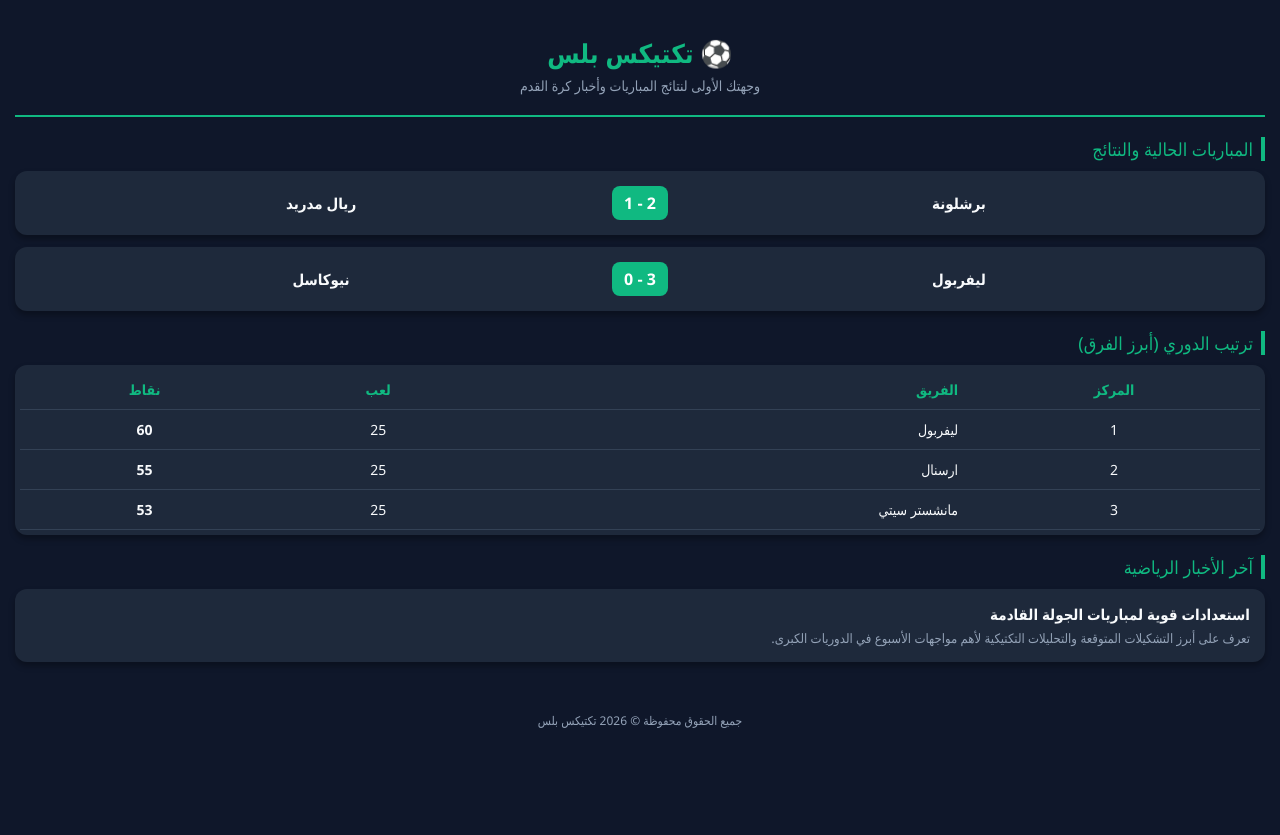
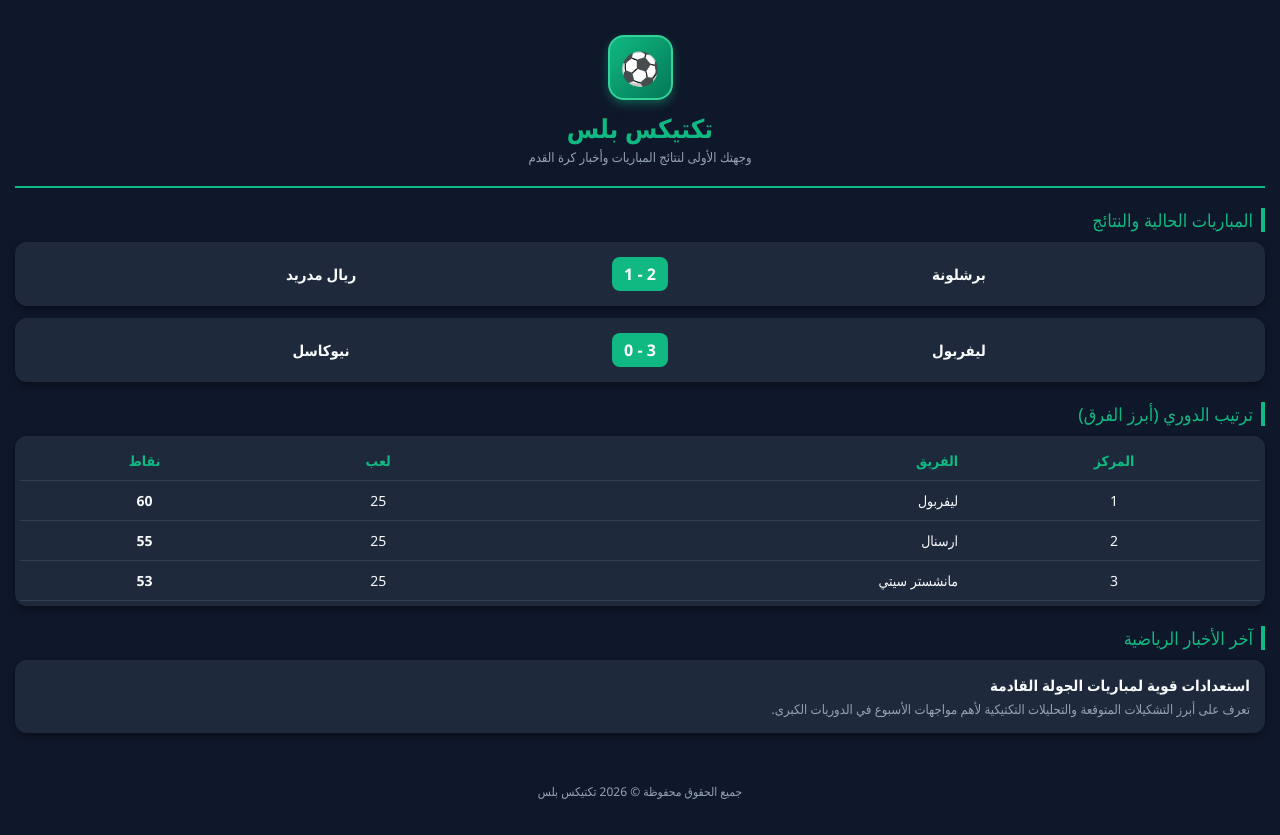
Before and after one commit to t41869453-wq/Tactics-Plus-, a plain HTML site: page index.html in a window 1280 px wide. Before the commit the page ends 800 px from the top, so only its background shows below. Drawn offline with Linux system fonts and the light colour scheme.

Commit message:
Update index.html

```diff
--- a/index.html
+++ b/index.html
@@ -28,15 +28,31 @@
             padding: 20px 0;
             border-bottom: 2px solid var(--primary-color);
             margin-bottom: 20px;
+            display: flex;
+            flex-direction: column;
+            align-items: center;
+            gap: 10px;
+        }
+        .app-logo {
+            width: 65px;
+            height: 65px;
+            background: linear-gradient(135deg, #10b981, #047857);
+            border-radius: 16px;
+            display: flex;
+            align-items: center;
+            justify-content: center;
+            font-size: 32px;
+            box-shadow: 0 4px 10px rgba(16, 185, 129, 0.4);
+            border: 2px solid #34d399;
         }
         header h1 {
             color: var(--primary-color);
             font-size: 26px;
-            margin-bottom: 5px;
+            margin-bottom: 2px;
         }
         header p {
             color: var(--text-secondary);
-            font-size: 14px;
+            font-size: 13px;
         }
         .section-title {
             font-size: 18px;
@@ -71,7 +87,6 @@
             font-weight: bold;
             font-size: 16px;
         }
-        /* تصميم جدول الترتيب */
         table {
             width: 100%;
             border-collapse: collapse;
@@ -86,11 +101,7 @@
             color: var(--primary-color);
             font-weight: bold;
         }
-        td:nth-child(2) {
-            text-align: right;
-            padding-right: 10px;
-        }
-        th:nth-child(2) {
+        td:nth-child(2), th:nth-child(2) {
             text-align: right;
             padding-right: 10px;
         }
@@ -115,8 +126,11 @@
 <body>
 
     <header>
-        <h1>⚽ تكتيكس بلس</h1>
-        <p>وجهتك الأولى لنتائج المباريات وأخبار كرة القدم</p>
+        <div class="app-logo">⚽</div>
+        <div>
+            <h1>تكتيكس بلس</h1>
+            <p>وجهتك الأولى لنتائج المباريات وأخبار كرة القدم</p>
+        </div>
     </header>
 
     <div class="section-title">المباريات الحالية والنتائج</div>
@@ -179,4 +193,4 @@
     </footer>
 
 </body>
-                    </html>
+            </html>
```
